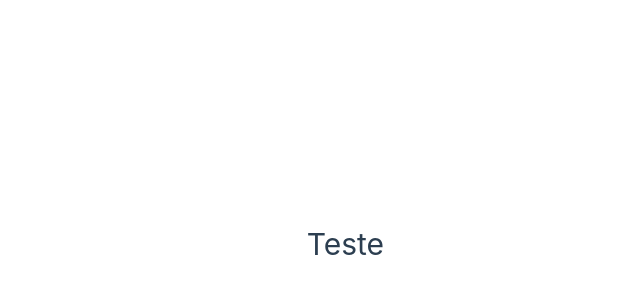
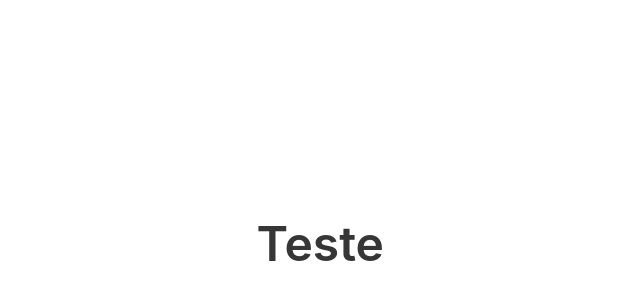
Before and after one commit to Ivo-jose/pokemon_front-end, a Vue app: page / in a window 1280 px wide. Shown: the part 156-456 px from the top of the page, without its empty margins (256-896 px from the left). Built offline with nearby package versions, Linux system fonts and the light colour scheme.

Commit message:
Instalando bibliotecas e as importando no projeto

```diff
--- a/package.json
+++ b/package.json
@@ -8,6 +8,8 @@
     "preview": "vite preview"
   },
   "dependencies": {
+    "axios": "^1.2.2",
+    "bulma": "^0.9.4",
     "vue": "^3.2.45"
   },
   "devDependencies": {
--- a/src/App.vue
+++ b/src/App.vue
@@ -1,11 +1,15 @@
-<script setup>
-</script>
-
 <template>
     <div class="wrapper">
-      <h1>Teste</h1>
+      <h1 class="title is-1">Teste</h1>
     </div>
 </template>
+
+<script>
+import axios from 'axios';
+export default {
+  name: 'App'
+}
+</script>
 
 <style scoped>
 .wrapper {
--- a/src/main.js
+++ b/src/main.js
@@ -1,5 +1,8 @@
 import { createApp } from 'vue'
 import App from './App.vue'
+
+//Import libs
+import '../node_modules/bulma/css/bulma.css'
 
 import './assets/main.css'
 
```
Also changed, not shown: 1 other file (tests, documents, lock files or other folders).
